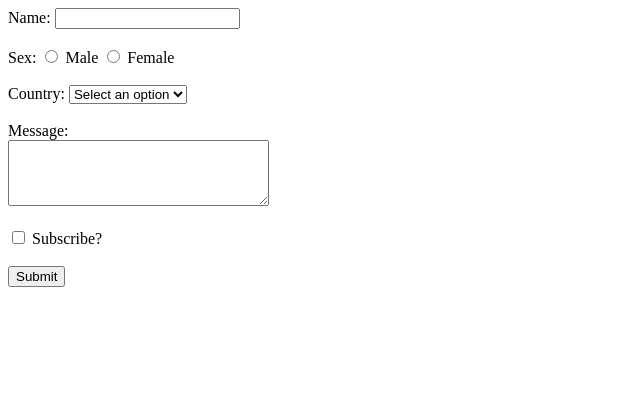
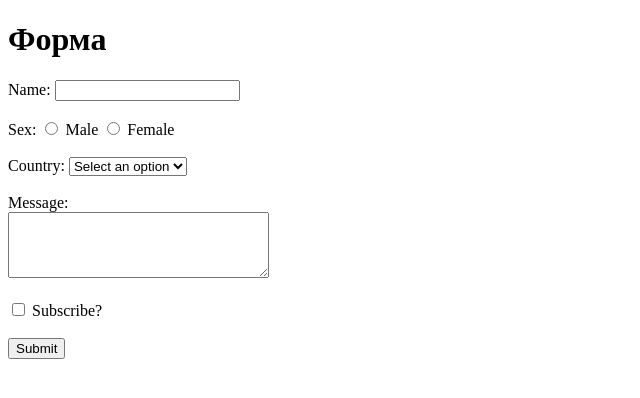
Before and after one commit to legit1One/frontend-html, a plain HTML site: page index.html in a window 1280 px wide. Shown: the whole page, without its empty margins (0-640 px from the left). Drawn offline with Linux system fonts and the light colour scheme.

Commit message:
added h1 tag

```diff
--- a/index.html
+++ b/index.html
@@ -17,6 +17,7 @@
 
   <body>
   <form>
+    <h1>Форма</h1>
     <label for="name">Name:</label>
     <input type="text" id="name" name="name"><br><br>
     <label>Sex:</label>
```
